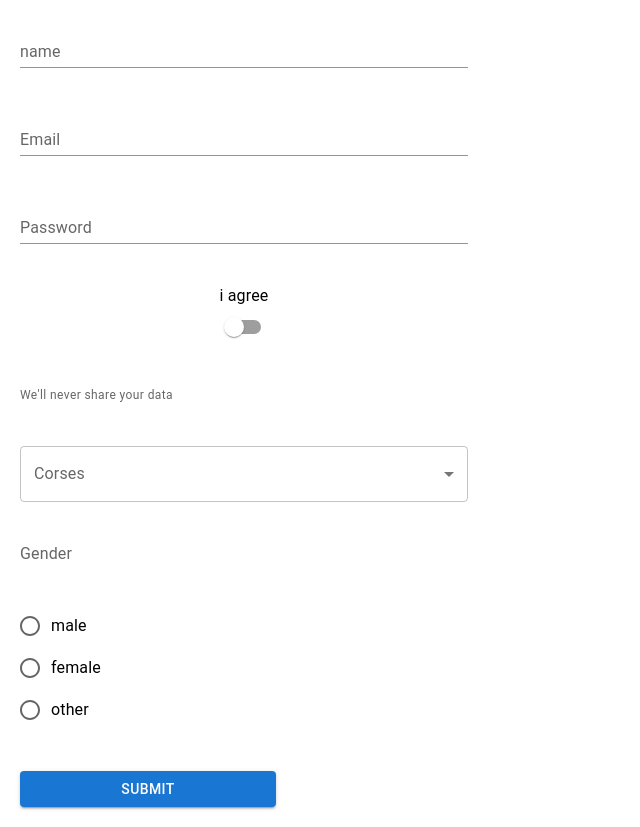
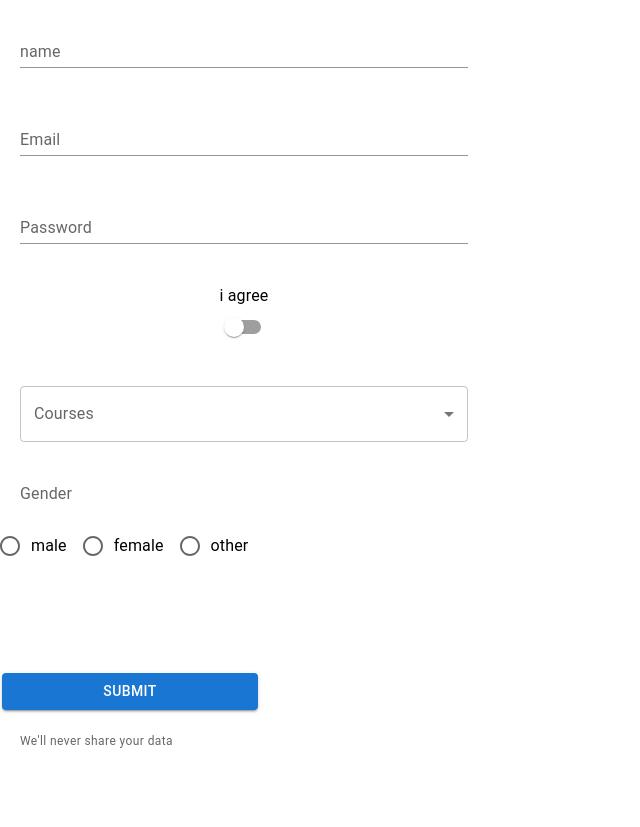
Before and after one commit to ptiwari17/material_project, a React (Create React App) app: page / in a window 1280 px wide. Shown: the whole page, without its empty margins (0-640 px from the left). After the commit the page ends 800 px from the top, so only its background shows below. Built offline with nearby package versions, Linux system fonts and the light colour scheme.

Commit message:
redux state library created

```diff
--- a/src/Components/Form_Basic.js
+++ b/src/Components/Form_Basic.js
@@ -18,6 +18,7 @@ const HandleChange = (e) => {
   const handleSubmit = (e) => {
     e.preventDefault();
     console.log(e.target[5].value);
+    console.log(e);
     };
 const handleSwitch=()=> {
   setInputs((prev)=>({
@@ -65,11 +66,9 @@ const handleSwitch=()=> {
          value={Check}
          sx={{margin:"20px",width:"35%"}}
         />
-        < FormHelperText sx={{margin:"20px",width:"35%",textSize:"100px"}}
-        >We'll never share your data
-        </ FormHelperText>
+
         < FormControl sx={{margin:"20px",width:"35%"}}>
-        < InputLabel>Corses</InputLabel>
+        < InputLabel>Courses</InputLabel>
         < Select value={Courses} name='Courses' onChange={HandleChange} >
         < MenuItem value={'React'}>React</MenuItem>
         < MenuItem value={'Python'}>Python</MenuItem>
@@ -77,18 +76,22 @@ const handleSwitch=()=> {
         < MenuItem value={'css'}>css</MenuItem>
         </Select>
         </FormControl>
-        </FormGroup>
+        {/* </FormGroup> */}
         <FormControl>
           <FormLabel sx={{margin:"20px",width:"35%"}}>Gender</FormLabel>
-          <RadioGroup name='Gender' onChange={HandleChange} sx={{margin:"20px",width:"35%"}}>
+          <RadioGroup  name='Gender' onChange={HandleChange} label='gender' sx={{margin:"0px",width:"35%" , display:"inline"}}>
             <FormControlLabel value={'male'} label="male" control={<Radio />} />
             <FormControlLabel value={'female'} label="female" control={<Radio />} />
             <FormControlLabel value={'other'} label="other" control={<Radio />} />
           </RadioGroup>
         </FormControl>
+        </FormGroup>
         <br />
         < Button type='submit' value='Submit'  variant='contained'
-        sx={{margin:"20px",width:"20%"}}>Submit</Button>
+        sx={{margin:"2px",width:"20%"}}>Submit</Button>
+        < FormHelperText sx={{margin:"20px",width:"35%",textSize:"100px"}}
+        >We'll never share your data
+        </ FormHelperText>
     </form>
   </>
   )
```
Also changed, not shown: src/Store.js (added).
